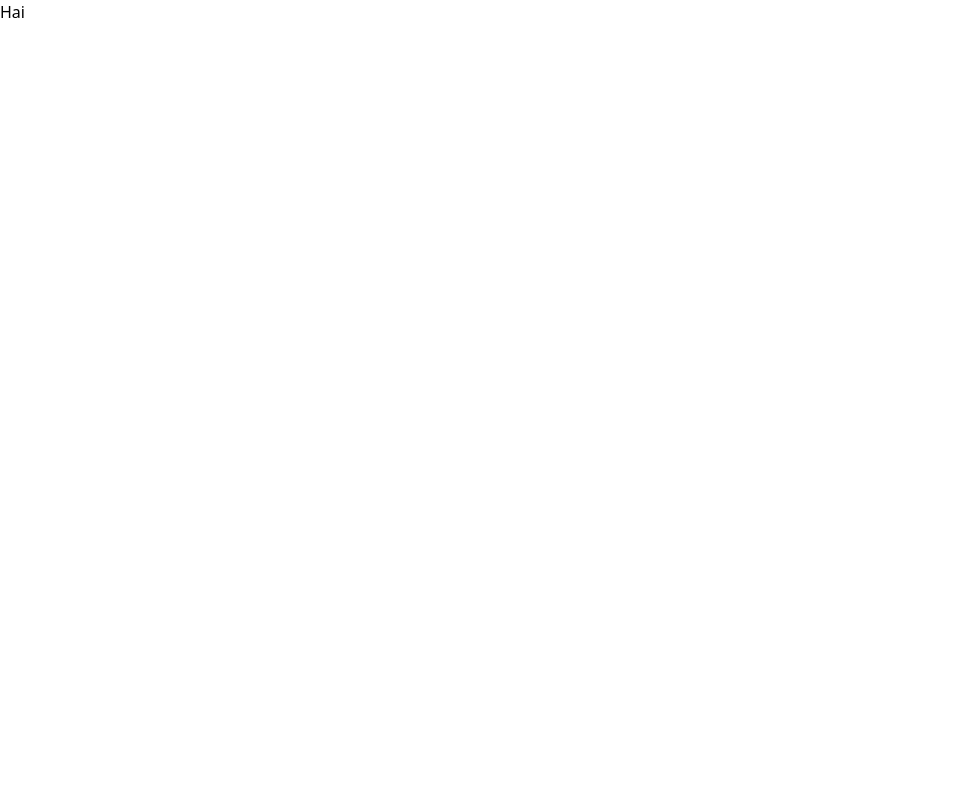
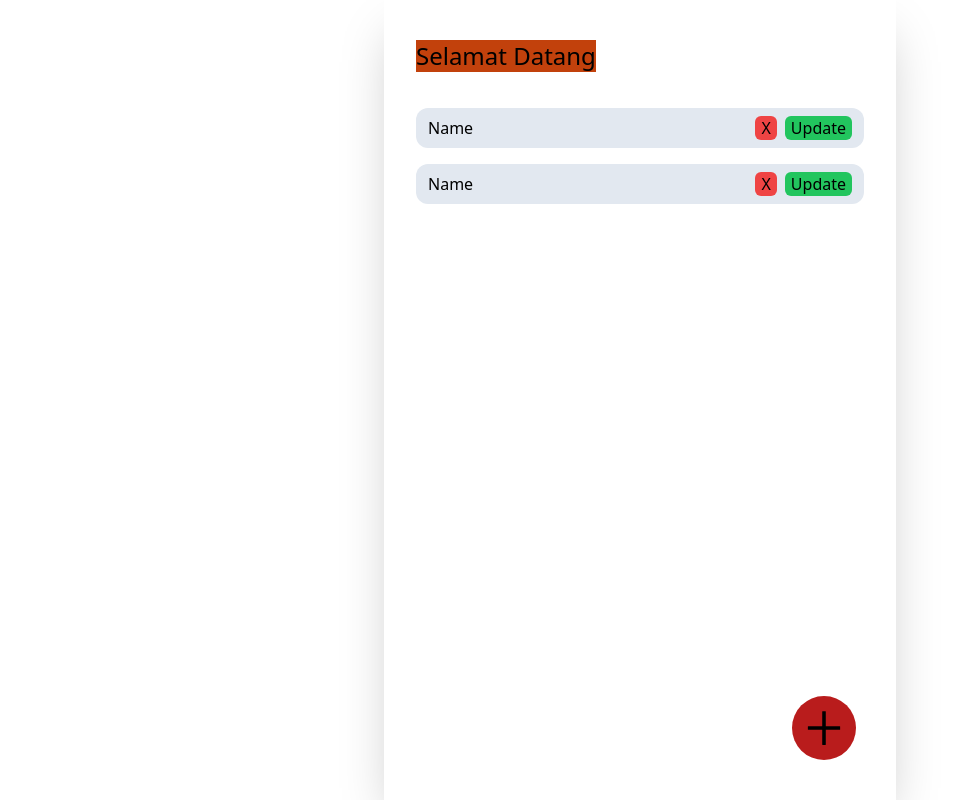
Before and after one commit to si-saaref/todo-app-redux, a React (Create React App) app: page /todo in a window 1280 px wide. Shown: the whole page, without its empty margins (0-968 px from the left). Built offline with nearby package versions, Linux system fonts and the light colour scheme.

Commit message:
feat: create modal to add todo

```diff
--- a/package.json
+++ b/package.json
@@ -8,6 +8,7 @@
     "@testing-library/user-event": "^13.2.1",
     "react": "^17.0.2",
     "react-dom": "^17.0.2",
+    "react-icons": "^4.3.1",
     "react-redux": "^7.2.6",
     "react-router-dom": "6",
     "react-scripts": "5.0.0",
--- a/src/App.js
+++ b/src/App.js
@@ -11,7 +11,7 @@ function App() {
       <PersistGate loading={null} persistor={persistor}>
         <BrowserRouter>
           <Routes>
-            <Route path="/login" element={<SplashPage />} />
+            <Route path="/" element={<SplashPage />} />
             <Route path="/todo" element={<TodoPage />} />
           </Routes>
         </BrowserRouter>
--- /dev/null
+++ b/src/component/TodoItems/TodoItem.jsx
@@ -0,0 +1,13 @@
+export default function TodoItem() {
+  return (
+    <>
+      <div className="flex items-center bg-slate-200 w-full h-10 p-3 my-2 rounded-xl">
+        <h1 className="grow">Name</h1>
+        <div className="flex gap-2">
+          <button className="rounded-md px-1.5 bg-red-500">X</button>
+          <button className="rounded-md px-1.5 bg-green-500">Update</button>
+        </div>
+      </div>
+    </>
+  );
+};
--- /dev/null
+++ b/src/component/modal/Modal.jsx
@@ -0,0 +1,13 @@
+
+export default function Modal({ children }) {
+  return (
+    <div className="fixed top-0 left-0 w-full h-full bg-slate-400 z-50 flex justify-center items-center">
+      <div className="bg-white w-8/12 max-w-md h-52 max-h-60 rounded-lg">
+        <div className="relative px-8 py-4 border-b">
+          <h2>Hallo Modal</h2>
+        </div>
+        {children}
+      </div>
+    </div>
+  );
+};
--- /dev/null
+++ b/src/component/modal/TodoModal.jsx
@@ -0,0 +1,13 @@
+import Modal from "./Modal";
+
+export default function TodoModal({ setOpenModal }) {
+  const closeModal = () => {
+    setOpenModal(null);
+  };
+
+  return (
+    <Modal>
+      <button onClick={closeModal}>X</button>
+    </Modal>
+  );
+};
--- a/src/component/pages/SplashPage.jsx
+++ b/src/component/pages/SplashPage.jsx
@@ -11,7 +11,7 @@ export default function SplashPage() {
   const handleSubmit = () => {
     dispatch(action.addUser(value))
     // alert(value);
-    // navigate("/todo");
+    navigate("/todo");
   }
 
   return (
--- a/src/component/pages/TodoPage.jsx
+++ b/src/component/pages/TodoPage.jsx
@@ -1,19 +1,46 @@
-import { useEffect } from "react";
+import { useEffect, useState } from "react";
 import { shallowEqual, useDispatch, useSelector } from "react-redux";
 import { nameRootSelector } from "../../config/redux/name/selector";
-import * as action from "../../config/redux/name/actions"
+import * as action from "../../config/redux/name/actions";
+import TodoItem from "../TodoItems/TodoItem";
+import { AiOutlinePlus } from "react-icons/ai";
+import TodoModal from "../modal/TodoModal";
 
 export default function TodoPage() {
   const nameState = useSelector(nameRootSelector, shallowEqual);
   const dispatch = useDispatch();
+  const [openModal, setOpenModal] = useState(null)
   const userName = nameState.userName;
+
+  const handleModal = () => {
+    if (openModal) {
+      console.log('Modal');
+      return (
+        <TodoModal setOpenModal={setOpenModal} />
+      );
+    }
+  };
 
   useEffect(() => {
     dispatch(action.getUser());
     console.log(nameState);
-  })
+  });
 
   return (
-    <h1>{`Hai ${userName}`}</h1>
+    <>
+      <div className="flex justify-center h-screen">
+        <div className="relative flex flex-col items-center w-full sm:3/5 md:w-2/5 shadow-2xl p-4 md:p-8 mx-1.5">
+          <h1 className="self-start bg-orange-700 text-xl md:text-2xl mt-2 mb-7">
+            {`Selamat Datang ${userName}`}
+          </h1>
+          <TodoItem />
+          <TodoItem />
+          <button className="absolute bottom-10 right-10 flex justify-center items-center w-16 h-16 bg-red-700 rounded-full" onClick={() => setOpenModal(true)}>
+            <AiOutlinePlus size="3em" className="hover:rotate-90 duration-200" />
+          </button>
+        </div>
+      </div>
+      {handleModal()}
+    </>
   );
 };
```
Also changed, not shown: 1 other file (tests, documents, lock files or other folders).
